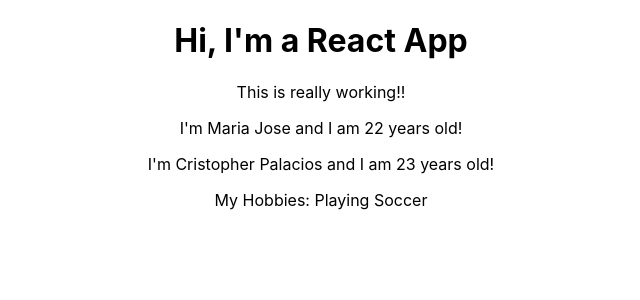
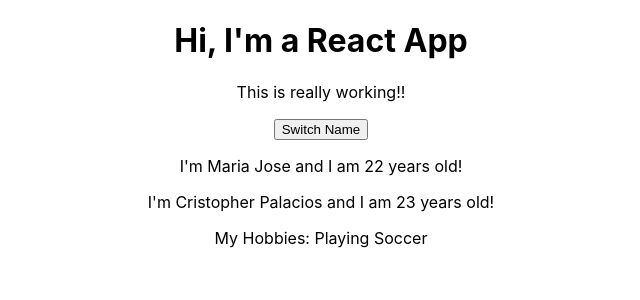
Before and after one commit to marita30/Learning_React, a React (Create React App) app: page / in a window 1280 px wide. Shown: the top 300 px of the page, without its empty margins (319-959 px from the left). Built offline with nearby package versions, Linux system fonts and the light colour scheme.

Commit message:
Agregando state con un arreglo luego sustituimos el valor que tenia la etiqueta Person y le agregamos el arreglo de esta forma : para el nombre uno this.state.persons[0].name y para el segundo nombre el valor de cero cambia a 1---37

```diff
--- a/src/App.js
+++ b/src/App.js
@@ -5,13 +5,21 @@
 import Person from './Person/Person.js';
 
  class App extends Component {
+   state = {
+     persons: [
+
+       { name: 'Maria Jose', age: 22 },
+       { name: 'Cristopher Palacios', age: 23}
+     ]
+   }
    render(){
      return (
        <div className="App">
         <h1> Hi, I'm a React App </h1>
         <p> This is really working!!</p>
-        <Person name="Maria Jose" age="22" />
-        <Person name="Cristopher Palacios" age="23" > My Hobbies: Playing Soccer </Person>
+        <button>Switch Name</button>
+        <Person name={this.state.persons[0].name} age={this.state.persons[0].age} />
+        <Person name={this.state.persons[1].name} age={this.state.persons[1].age} > My Hobbies: Playing Soccer </Person>
        </div>
      );
 
```
